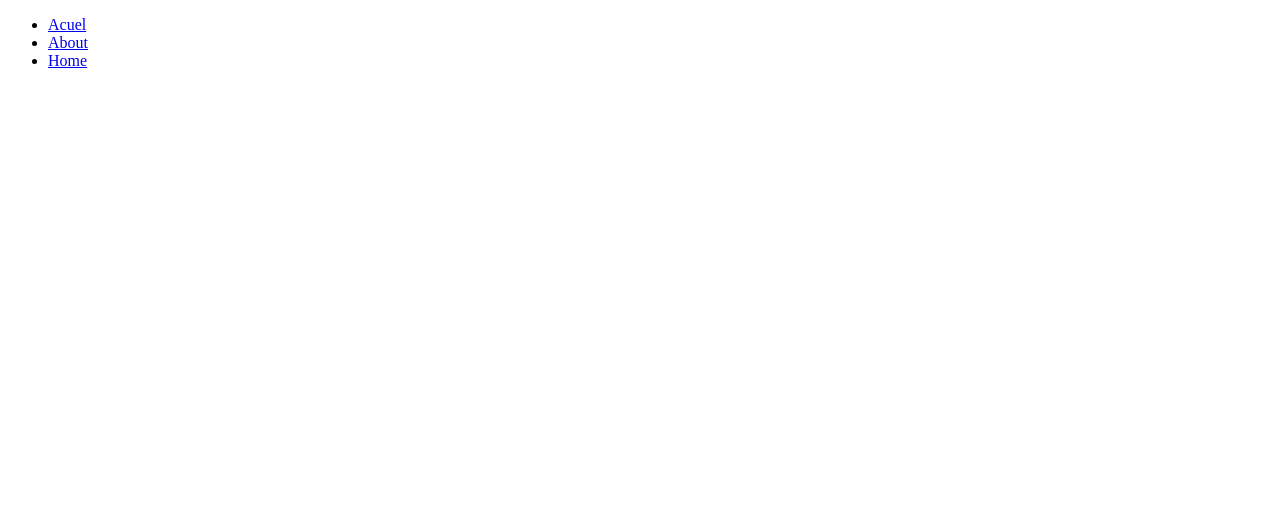
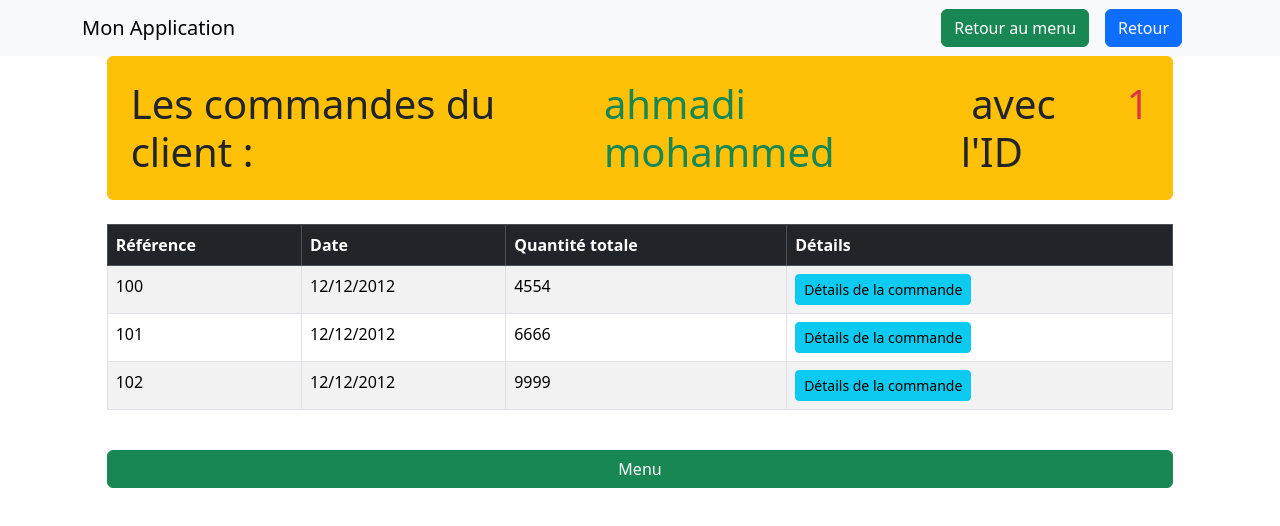
Before and after one commit to ikbaissabdelghafour/COURS_react_js, a React (Create React App) app: page /Commands/1 in a window 1280 px wide. Before the commit this address had no page. Shown: the top 526 px of the page. Built offline with nearby package versions, Linux system fonts and the light colour scheme.

Commit message:
we are learn the Routers and navigation between pages with links parameters we use const {variable} = useParams()

```diff
--- a/package.json
+++ b/package.json
@@ -3,8 +3,6 @@
   "version": "0.1.0",
   "private": true,
   "dependencies": {
-    "@testing-library/jest-dom": "^5.17.0",
-    "@testing-library/react": "^13.4.0",
     "@testing-library/user-event": "^13.5.0",
     "axios": "^1.7.7",
     "bootstrap": "^5.3.3",
@@ -38,5 +36,9 @@
       "last 1 firefox version",
       "last 1 safari version"
     ]
+  },
+  "devDependencies": {
+    "@testing-library/jest-dom": "^6.6.3",
+    "@testing-library/react": "^16.1.0"
   }
 }
--- /dev/null
+++ b/src/Tp_de_routage/App.jsx
@@ -0,0 +1,51 @@
+import React from 'react'
+import {BrowserRouter ,  Routes , Route} from "react-router-dom"
+import Clients from './Clients'
+import Commands from './Commands'
+import Details from './details'
+import Produit from './Produit'
+import "bootstrap/dist/css/bootstrap.min.css"
+import "bootstrap/dist/js/bootstrap.min.js"
+import Navbar from './Navbar'
+
+function App() {
+    const clients =[
+        {id:1,nom:"ahmadi",prenom:"mohammed",commandes:[
+        {id:100,date:"12/12/2012",total:4554},{id:101,date:"12/12/2012",total:6666},{id:102,date:"12/12/2012",total:9999}]},
+        {id:11,nom:"ikbaiss",prenom:"Abdelghafour   ",commandes:[{id:1100,date:"12/12/2012",total:74554},
+        {id:1101,date:"12/12/2012",total:76666},{id:1102,date:"12/12/2012",total:79999}]},]
+        const details=[{ id:100,refproduit:1,qte:20},
+            {id:100,refproduit:2,qte:200},
+            { id:100,refproduit:4,qte:289},
+            { id: 101,refproduit:1,qte:20},
+            { id:1100,refproduit:1,qte:20},
+            { id: 1100,refproduit:3,qte:22200},
+            { id:1100,refproduit:2,qte:2289},
+            { id: 1101,refproduit:4,qte:2220}]
+        const
+        produits=[
+            {refproduit:1,description:"stylo",pu:2},
+            {refproduit:2,description:"regle",pu:52},
+            {refproduit:3,description:"stylo",pu:2},
+            {refproduit:4,description:"gomme",pu:5}
+            ]
+
+
+  return (
+    <>
+
+        <BrowserRouter>
+        <Navbar/>
+            <Routes>
+              <Route path="/" element={<Clients clients={clients} />} />
+              <Route path="/Commands/:id" element={<Commands command = {clients}/>} />
+              <Route path="/Commands/details/:id" element={<Details details={details}/>} />
+              <Route path="/Commands/product/:ref" element={<Produit products={produits}  />}  />
+            </Routes>
+
+        </BrowserRouter>
+    </>
+  )
+}
+
+export default App
--- /dev/null
+++ b/src/Tp_de_routage/Clients.jsx
@@ -0,0 +1,35 @@
+import React from 'react';
+import { Link } from "react-router-dom";
+
+function Clients({ clients }) {
+  return (
+    <div className="container mt-4">
+      <table className="table table-striped table-hover">
+        <thead className="table-dark">
+          <tr>
+            <th scope="col">ID</th>
+            <th scope="col">Nom</th>
+            <th scope="col">Prénom</th>
+            <th scope="col">Actions</th>
+          </tr>
+        </thead>
+        <tbody>
+          {clients.map((ele, index) => (
+            <tr key={index}>
+              <td>{ele.id}</td>
+              <td>{ele.nom}</td>
+              <td>{ele.prenom}</td>
+              <td>
+                <Link to={`/Commands/${ele.id}`} className="btn btn-primary btn-sm">
+                  Liste des commandes
+                </Link>
+              </td>
+            </tr>
+          ))}
+        </tbody>
+      </table>
+    </div>
+  );
+}
+
+export default Clients;
--- /dev/null
+++ b/src/Tp_de_routage/Commands.jsx
@@ -0,0 +1,62 @@
+import { useParams } from "react-router-dom";
+import { Link } from "react-router-dom";
+import React from "react";
+
+function Commands({ command }) {
+  const { id } = useParams();
+  const client = command.find((ele) => ele.id == id);
+
+  if (!client) {
+    return (
+      <div className="text-center mt-5">
+        <h1 className="text-danger">Client non trouvé</h1>
+        <Link to="/" className="btn btn-primary mt-3">
+          Retour au menu
+        </Link>
+      </div>
+    );
+  }
+
+  return (
+    <div className="d-flex flex-column align-items-center col-10 row m-auto">
+      <h1 className="m-auto d-flex justify-content-center p-4 bg-warning rounded">
+        Les commandes du client :&nbsp;
+        <span className="text-success">{client.nom} {client.prenom}</span>
+        &nbsp;avec l'ID&nbsp;
+        <span className="text-danger">{id}</span>
+      </h1>
+      <table className="table table-bordered table-striped mt-4">
+        <thead className="table-dark">
+          <tr>
+            <th scope="col">Référence</th>
+            <th scope="col">Date</th>
+            <th scope="col">Quantité totale</th>
+            <th scope="col">Détails</th>
+          </tr>
+        </thead>
+        <tbody>
+          {client.commandes.map((ele) => (
+            <tr key={ele.id}>
+              <td>{ele.id}</td>
+              <td>{ele.date}</td>
+              <td>{ele.total}</td>
+              <td>
+                <Link
+                  to={`/Commands/details/${ele.id}`}
+                  className="btn btn-info btn-sm"
+                >
+                  Détails de la commande
+                </Link>
+              </td>
+            </tr>
+          ))}
+        </tbody>
+      </table>
+      <Link to="/" className="btn btn-success mt-4">
+        Menu
+      </Link>
+    </div>
+  );
+}
+
+export default Commands;
--- /dev/null
+++ b/src/Tp_de_routage/Navbar.jsx
@@ -0,0 +1,35 @@
+import React from 'react';
+import { Link , useNavigate  } from 'react-router-dom';
+
+function Navbar() {
+    const navigate = useNavigate();
+
+    const handleGoBack = () => {
+        navigate(-1); // Navigue vers l'URL précédente
+      };
+  return (
+    <nav className="navbar navbar-expand-lg navbar-light bg-light">
+      <div className="container">
+        <Link to="/" className="navbar-brand">
+          Mon Application
+        </Link>
+        <div className="collapse navbar-collapse">
+          <ul className="navbar-nav ms-auto">
+            <li className="nav-item">
+              <Link to="/" className="btn btn-success">
+                Retour au menu
+              </Link>
+            </li>
+            <li>
+            <button onClick={handleGoBack} className="btn btn-primary mx-3">
+                Retour
+              </button>
+            </li>
+          </ul>
+        </div>
+      </div>
+    </nav>
+  );
+}
+
+export default Navbar;
--- /dev/null
+++ b/src/Tp_de_routage/Produit.jsx
@@ -0,0 +1,45 @@
+import React from 'react';
+import { useParams, Link } from 'react-router-dom';
+
+function Produit({ products }) {
+  const { ref } = useParams();
+  const product = products.find((ele) => ele.refproduit == ref);
+
+  if (!product) {
+    return (
+      <div className="text-center mt-5">
+        <h1 className="text-danger">Produit non trouvé pour la référence : {ref}</h1>
+        <Link to="/" className="btn btn-primary mt-3">
+          Retour au menu
+        </Link>
+      </div>
+    );
+  }
+
+  return (
+    <div className="container mt-5">
+      <h2 className="text-center mb-4">Détails du produit</h2>
+      <table className="table table-bordered table-hover">
+        <thead className="table-dark">
+          <tr>
+            <th scope="col">Référence du produit</th>
+            <th scope="col">Description</th>
+            <th scope="col">Prix unitaire</th>
+          </tr>
+        </thead>
+        <tbody>
+          <tr>
+            <td>{product.refproduit}</td>
+            <td>{product.description}</td>
+            <td>{product.pu}</td>
+          </tr>
+        </tbody>
+      </table>
+      <div className="text-center mt-4">
+
+      </div>
+    </div>
+  );
+}
+
+export default Produit;
--- /dev/null
+++ b/src/Tp_de_routage/details.jsx
@@ -0,0 +1,58 @@
+import React from 'react';
+import { useParams, Link } from 'react-router-dom';
+
+function Details({ details }) {
+  const { id } = useParams();
+  const data = details.filter((ele) => ele.id == id);
+
+  if (data.length === 0) {
+    return (
+      <div className="text-center mt-5">
+        <h1 className="text-danger">Aucun détail trouvé pour l'ID : {id}</h1>
+        <Link to="/" className="btn btn-primary mt-3">
+          Retour au menu
+        </Link>
+      </div>
+    );
+  }
+
+  return (
+    <div className="container mt-5">
+      <h2 className="text-center mb-4">Détails de la commande</h2>
+      <table className="table table-striped table-hover">
+        <thead className="table-dark">
+          <tr>
+            <th scope="col">ID</th>
+            <th scope="col">Référence Produit</th>
+            <th scope="col">Quantité</th>
+            <th scope="col">Actions</th>
+          </tr>
+        </thead>
+        <tbody>
+          {data.map((ele) => (
+            <tr key={ele.refproduit}>
+              <td>{ele.id}</td>
+              <td>{ele.refproduit}</td>
+              <td>{ele.qte}</td>
+              <td>
+                <Link
+                  to={`/Commands/product/${ele.refproduit}`}
+                  className="btn btn-info btn-sm"
+                >
+                  Détails du produit
+                </Link>
+              </td>
+            </tr>
+          ))}
+        </tbody>
+      </table>
+      <div className="text-center mt-4">
+        <Link to="/" className="btn btn-success">
+          Retour au menu
+        </Link>
+      </div>
+    </div>
+  );
+}
+
+export default Details;
--- a/src/index.js
+++ b/src/index.js
@@ -7,7 +7,7 @@ import ReactDOM from 'react-dom/client';
 // import APP from './Revision_2_cc/APP'
 // import App from './bootstrap/App';
 // import App from './Api/App';
-import App from './Routers/App';
+import App from './Tp_de_routage/App';
 ReactDOM.createRoot(document.getElementById('root')).render(<App/>)
 
 
```
Also changed, not shown: 1 other file (tests, documents, lock files or other folders).
